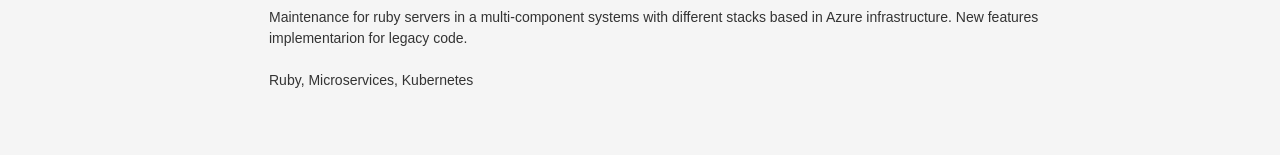
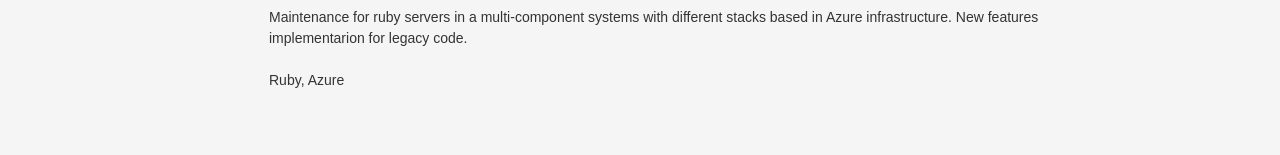
Before and after one commit to eseca/eseca.github.io, a plain HTML site: page index.html in a window 1280 px wide. Shown: the part 434-589 px from the top of the page. Drawn offline with Linux system fonts and the light colour scheme; a web font is replaced by a local one.

Commit message:
Fix arrivia techs

```diff
--- a/index.html
+++ b/index.html
@@ -69,7 +69,7 @@
 						<p>Maintenance for ruby servers in a multi-component systems with different
             stacks based in Azure infrastructure. New features implementarion for legacy
             code.</p>
-            <p>Ruby, Microservices, Kubernetes</p>
+            <p>Ruby, Azure</p>
           </li>
           <li>
 						<h4><strong>Ruby Developer</strong> Appen through Encora</h4>
```
